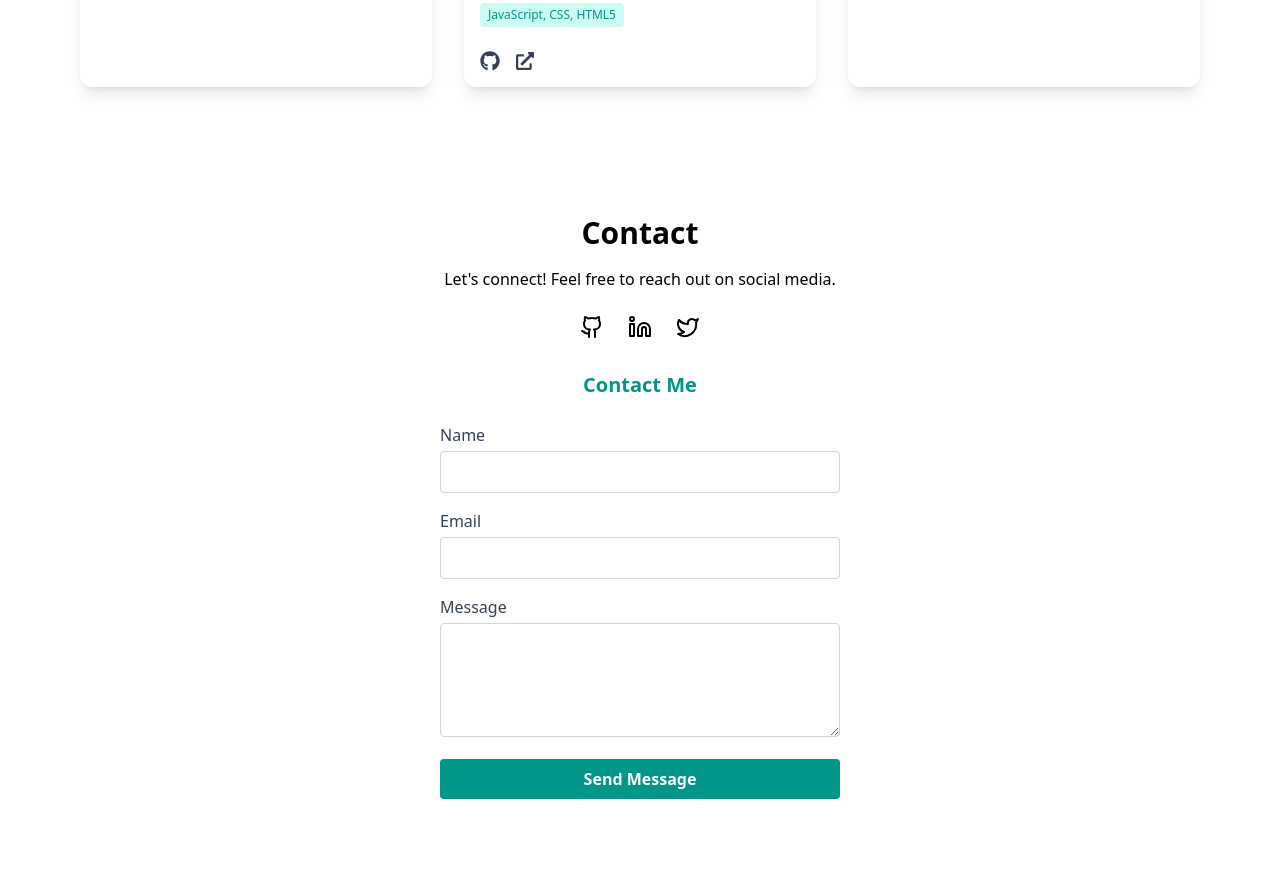
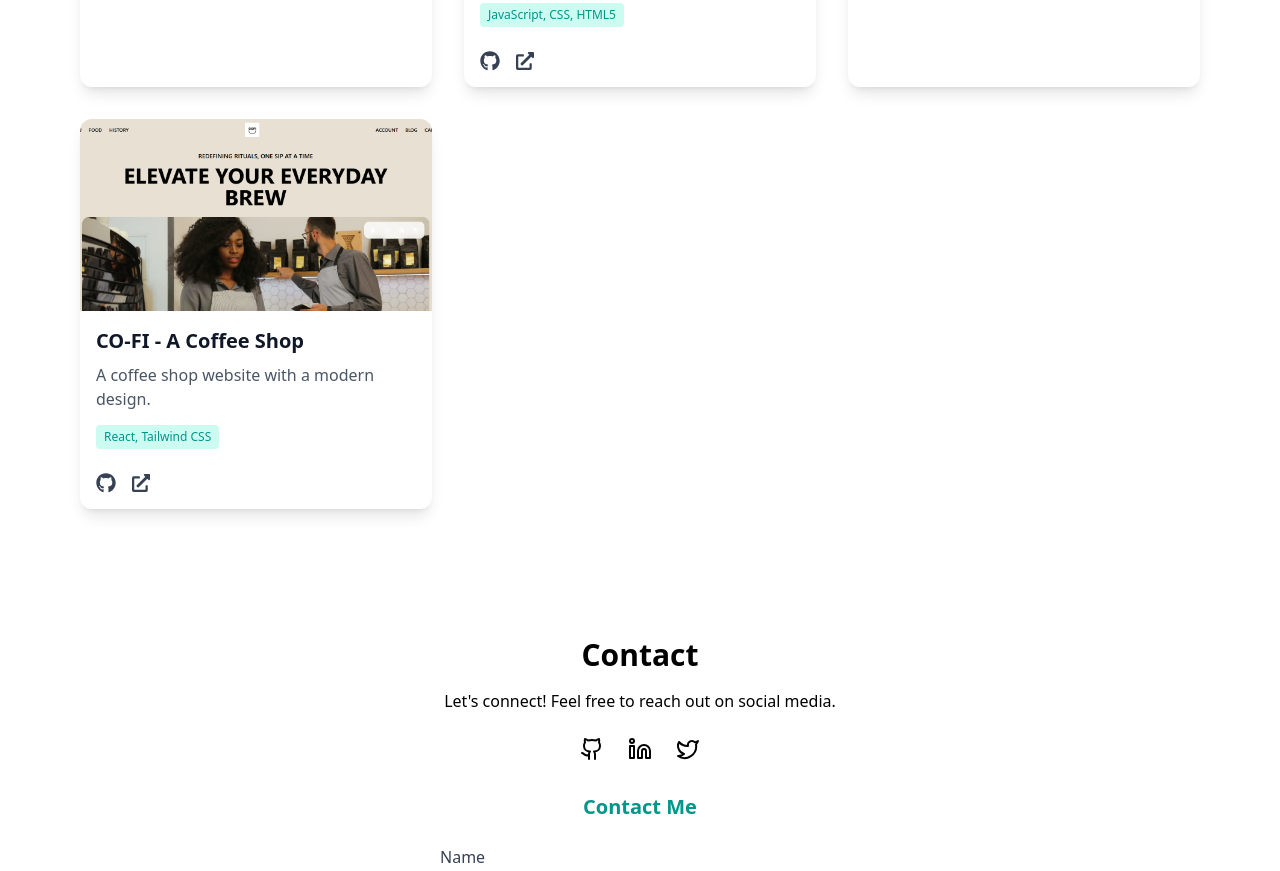
Before and after one commit to TEMITECH-BOY/MYPORTFOLIO, a React (Vite) app: page / in a window 1280 px wide. Shown: the part 1347-2218 px from the top of the page. Built offline with nearby package versions, Linux system fonts and the light colour scheme.

Commit message:
Initial commit

```diff
--- a/src/components/Projects.jsx
+++ b/src/components/Projects.jsx
@@ -26,6 +26,14 @@ const projects = [
     image: "/lightsphere.png",
     demo: "https://project-lightsphere.vercel.app/ ",
     github: "https://github.com/TEMITECH-BOY/projectLightsphere",
+  },
+  {
+    name: "CO-FI - A Coffee Shop",
+    description: "A coffee shop website with a modern design.",
+    tech: "React, Tailwind CSS",
+    image: "/cofi.png",
+    demo: "https://co-fi-omega.vercel.app/",
+    github: "https://github.com/TEMITECH-BOY/CO-FI-.git",
   },
 ];
 
```
Also changed, not shown: public/cofi.png (added).
